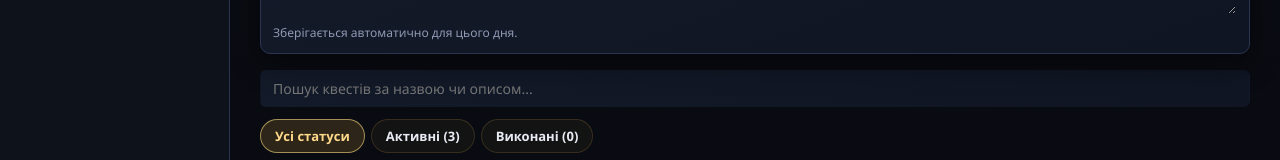
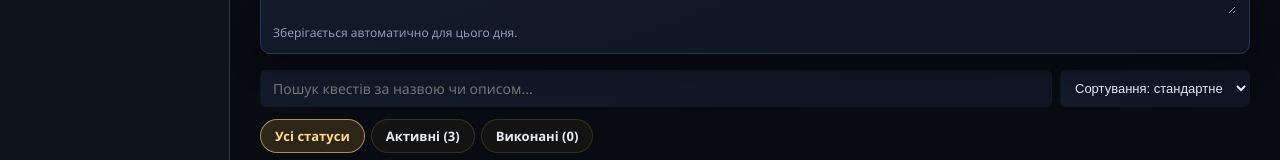
Before and after one commit to blackprinceoff/workout-app, a React (Vite) app: page / in a window 1280 px wide. Both pictures are taken after a click on the button "До квестів". Shown: the part 426-586 px from the top of the page. Built offline with nearby package versions, Linux system fonts and the light colour scheme.

Commit message:
feat: add sorting options (by XP and difficulty) on quests page

```diff
--- a/src/pages/Quests.tsx
+++ b/src/pages/Quests.tsx
@@ -50,6 +50,7 @@ export function Quests() {
   const [filterCategory, setFilterCategory] = useState<QuestCategory | 'all'>('all')
   const [filterStatus, setFilterStatus] = useState<'all' | 'active' | 'done'>('all')
   const [questSearch, setQuestSearch] = useState('')
+  const [questSort, setQuestSort] = useState<'default' | 'xp-desc' | 'xp-asc' | 'difficulty'>('default')
   const [showCatalog, setShowCatalog] = useState(false)
   const [catalogCat, setCatalogCat] = useState<QuestCategory | 'all'>('all')
   const [catalogSearch, setCatalogSearch] = useState('')
@@ -86,8 +87,15 @@ export function Quests() {
           q.description.toLowerCase().includes(qLower),
       )
     }
+    if (questSort === 'xp-desc') {
+      list = [...list].sort((a, b) => b.xp - a.xp)
+    } else if (questSort === 'xp-asc') {
+      list = [...list].sort((a, b) => a.xp - b.xp)
+    } else if (questSort === 'difficulty') {
+      list = [...list].sort((a, b) => b.difficulty - a.difficulty)
+    }
     return list
-  }, [todayQuests, filterCategory, filterStatus, questSearch])
+  }, [todayQuests, filterCategory, filterStatus, questSearch, questSort])
 
   const handleAddCustom = (e: React.FormEvent) => {
     e.preventDefault()
@@ -290,14 +298,15 @@ export function Quests() {
         </div>
       )}
 
-      <div style={{ marginBottom: 12 }}>
+      <div style={{ marginBottom: 12, display: 'flex', gap: 8, flexWrap: 'wrap' }}>
         <input
           type="text"
           value={questSearch}
           onChange={(e) => setQuestSearch(e.target.value)}
           placeholder="Пошук квестів за назвою чи описом..."
           style={{
-            width: '100%',
+            flex: 1,
+            minWidth: 200,
             background: 'var(--panel)',
             color: 'var(--text)',
             border: '1px solid var(--border)',
@@ -306,6 +315,24 @@ export function Quests() {
             fontSize: 14,
           }}
         />
+        <select
+          value={questSort}
+          onChange={(e) => setQuestSort(e.target.value as any)}
+          aria-label="Сортування квестів"
+          style={{
+            background: 'var(--panel)',
+            color: 'var(--text)',
+            border: '1px solid var(--border)',
+            borderRadius: 6,
+            padding: '8px 10px',
+            fontSize: 13,
+          }}
+        >
+          <option value="default">Сортування: стандартне</option>
+          <option value="xp-desc">За XP (від більших)</option>
+          <option value="xp-asc">За XP (від менших)</option>
+          <option value="difficulty">За складністю</option>
+        </select>
       </div>
 
       <div className="chips" style={{ marginBottom: 8, gap: 6 }}>
```
